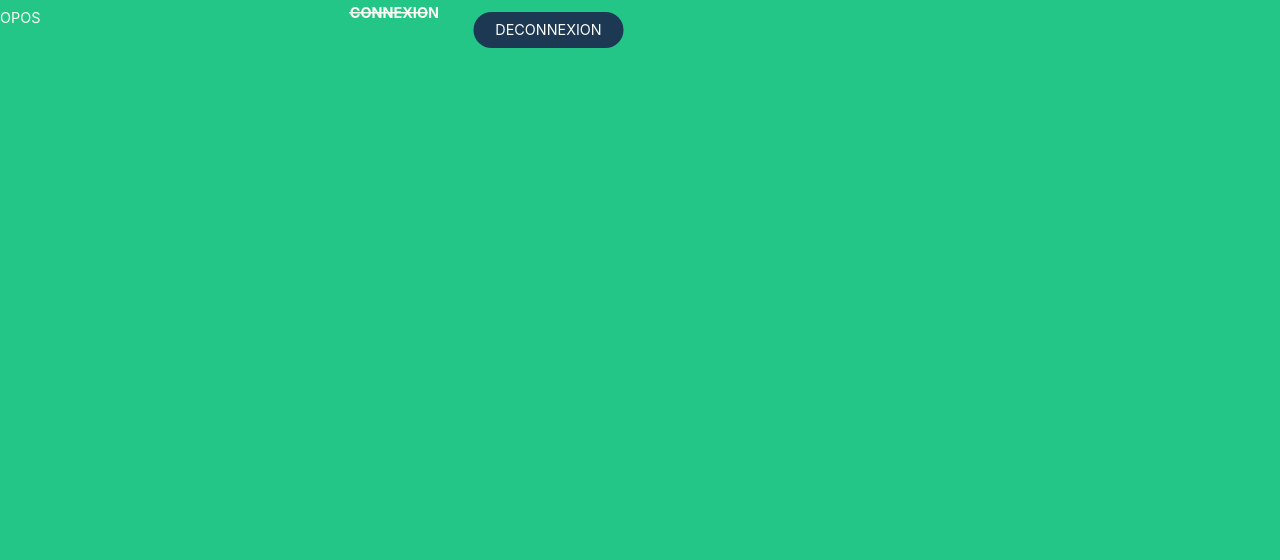
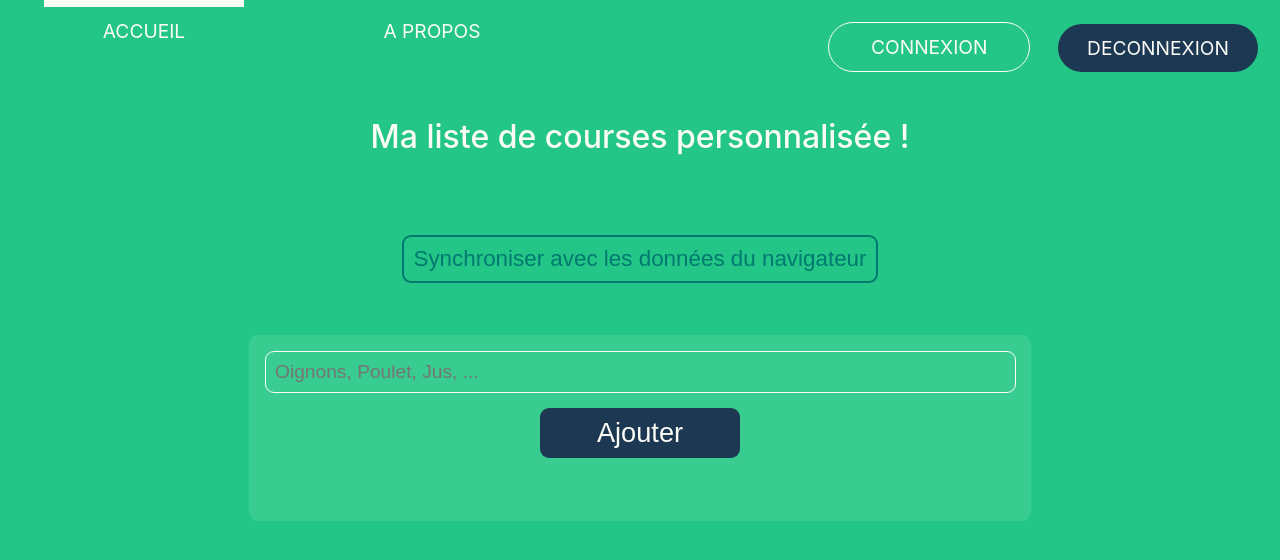
Before and after one commit to SnyDrive25/listecourses, a React (Create React App) app: page / in a window 1280 px wide. Shown: the top 560 px of the page. Built offline with nearby package versions, Linux system fonts and the light colour scheme.

Commit message:
local functional

```diff
--- a/src/App.css
+++ b/src/App.css
@@ -1,3 +1,10 @@
 .App {
   text-align: center;
+  padding-top: 12vh;
 }
+
+h1 {
+  color: var(--light);
+  font-weight: 500;
+  margin-bottom: 5vw;
+}
--- a/src/components/navbar/Navbar.css
+++ b/src/components/navbar/Navbar.css
@@ -9,7 +9,6 @@
     z-index: 4;
     opacity: 1;
     background-color: var(--main);
-    transition: all.4s;
 }
 
 .titles {
@@ -37,7 +36,7 @@
     border-radius: 10vh;
 }
 
-@media only screen and (max-width: 950px) {
+@media only screen and (max-width: 1035px) {
 
     #Navbar {
         display: flex;
@@ -115,9 +114,9 @@
         line-height: 5vh;
         display: block;
         border: .1em solid var(--light);
-        margin: 1.2em;
-        margin-top: .4em;
-        min-width: fit-content;
+        margin: 1em;
+        margin-top: .1em;
+        min-width: 150px;
         border-radius: 10vh;
     }
 
@@ -129,7 +128,7 @@
 
 }
 
-@media only screen and (min-width: 950px) {
+@media only screen and (min-width: 1035px) {
 
     #Navbar {
         display: inline-flex;
@@ -151,7 +150,6 @@
         font-size: 1.2em;
         line-height: 6vh;
         margin: 0 44px;
-        transition: all.1s;
     }
 
     .titles a:hover {
--- a/src/components/navbar/Navbar.js
+++ b/src/components/navbar/Navbar.js
@@ -39,25 +39,6 @@ function Navbar() {
         }
     }
 
-    if (window.innerWidth > 950) {
-        var prevScrollpos = window.pageYOffset;
-        window.onscroll = function () {
-            var currentScrollPos = window.pageYOffset;
-            if (prevScrollpos > currentScrollPos) {
-                document.getElementById("Navbar").style.top = "0";
-                document.getElementById("Navbar").style.left = "0vw";
-                document.getElementById("Navbar").style.width = "100vw";
-                document.getElementById("Navbar").style.transform = "scale(100%)";
-            } else {
-                document.getElementById("Navbar").style.top = "-1.5vh";
-                document.getElementById("Navbar").style.left = "-50vw";
-                document.getElementById("Navbar").style.width = "200vw";
-                document.getElementById("Navbar").style.transform = "scale(75%)";
-            }
-            prevScrollpos = currentScrollPos;
-        }
-    }
-
     return (
         <div id="Navbar">
             <div className="titles">
--- a/src/index.css
+++ b/src/index.css
@@ -2,6 +2,7 @@
   --black: #010101;
   --light: #fbfcf6;
   --main: #23c686;
+  --main-plus: #007a70;
   --dark: #1d3853;
   --grey: #7a9295;
 }
--- a/src/pages/home/Home.css
+++ b/src/pages/home/Home.css
@@ -0,0 +1,116 @@
+.card {
+    position: relative;
+    background-color: rgb(251, 252, 246, .1);
+    height: fit-content;
+    padding: 1em;
+    width: 90vw;
+    max-width: 750px;
+    border-radius: 9px 9px 0 0;
+    margin: 0 auto;
+}
+
+.big {
+    margin-bottom: 4vw auto;
+    height: auto;
+    overflow-y: visible;
+    display: flex;
+    flex-wrap: wrap;
+    flex-direction: row;
+    border-radius: 0 0 9px 9px;
+    gap: 15px;
+}
+
+#button,
+.sync {
+    margin-left: auto;
+    margin-right: auto;
+    margin: 15px auto;
+    border-radius: 9px;
+    padding: 9px;
+}
+
+#button {
+    left: 0;
+    width: 200px;
+    background-color: var(--dark);
+    color: var(--light);
+    font-size: 1.7em;
+    border: none;
+}
+
+.sync {
+    color: var(--main-plus);
+    max-width: 92vw;
+    font-size: 1.4em;
+    background-color: transparent;
+    border: .1em solid var(--main-plus);
+    margin-bottom: 4vw;
+}
+
+#input {
+    width: calc(90vw + 32px);
+    max-width: 782px !important;
+    color: var(--light);
+    font-size: 2em;
+}
+
+#button:hover,
+.sync:hover {
+    cursor: pointer;
+}
+
+#button:hover {
+    background-color: var(--dark);
+}
+
+.sync:hover {
+    background-color: rgb(0, 122, 112, .2);
+}
+
+.card span,
+.card input {
+    padding: 9px;
+    border-radius: 9px;
+    border: .1em solid var(--light);
+    height: fit-content;
+    color: var(--light);
+    font-size: 1.2em;
+}
+
+.card span {
+    width: fit-content;
+}
+
+.card span:hover {
+    cursor: pointer;
+    animation: tremble .07s infinite;
+    animation-timing-function: linear;
+    border-color: crimson;
+    color: crimson;
+}
+
+@keyframes tremble {
+    0% {
+        transform: rotateZ(0deg);
+    }
+
+    44% {
+        transform: rotateZ(2deg) translateX(3px);
+    }
+
+    81% {
+        transform: rotateZ(-2deg) translateX(-3px);
+    }
+
+    100% {
+        transform: rotateZ(0deg);
+    }
+}
+
+.card input {
+    width: calc(100% - 1em);
+}
+
+input {
+    opacity: 1 !important;
+}
--- a/src/pages/home/Home.js
+++ b/src/pages/home/Home.js
@@ -1,10 +1,73 @@
 import './Home.css';
+import '../../App.css';
+import { useState } from 'react';
 
 function Home() {
+
+  const [liste, setListe] = useState([]);
+
+  function sync() {
+    if (localStorage.getItem("liste") !== null) {
+      var array = JSON.parse(localStorage.getItem("liste"));
+      console.log(array);
+    }
+    else {
+      console.log("nope");
+      localStorage.setItem("liste", JSON.stringify(liste));
+    }
+  }
+
+  localStorage.setItem("liste", JSON.stringify(liste));
+
+  setInterval(function () {
+    let div = document.getElementById("card");
+    let spans = div.getElementsByTagName("span");
+    let textArray = [];
+
+    for (let i = 0; i < spans.length; i++) {
+      textArray.push(spans[i].textContent);
+    }
+
+    if (textArray.length !== JSON.parse(localStorage.getItem("liste")).length) {
+      setListe(textArray);
+    }
+
+  }, 500);
+
+  function search() {
+    var element = document.getElementById("new_element").value.replace(/[^a-zA-Z0-9\s]/g, "");   // On enlève tout ce qui n'est pas un caractère alphabétique (a-zA-Z), numériques (0-9) ou un espace (\s) avec une expression régulière
+    if (element.length === 0) {
+      alert("Veuillez remplir la zone de texte avant d'ajouter un élément");
+    }
+    else {
+      element = element[0].charAt(0).toUpperCase() + element.slice(1).toLowerCase();
+      if (element !== "") {
+        var old_list = JSON.parse(localStorage.getItem("liste"));      // on récupère la liste actuelle
+        setListe([...old_list, element]);                              // on ajoute le nouvel élément dans le tableau
+
+        var code_element = element.replaceAll(" ", "_").toLowerCase();
+        document.getElementById("card").innerHTML += "<span id='e" + code_element + "' onclick='e" + code_element + ".parentNode.removeChild(e" + code_element + ")'>" + element + "</span>";
+        // Là on ajoute dans le html l'élément écrit et on lui donne une propriété onclick pour qu'il puisse être retiré en cliquant dessus
+        // Remarque : j'ai ajouté un 'e' devant l'id et les références de l'id car sinon, si l'élément commence par un chiffre (ex : 2kg de riz), l'id ne sera pas valide car commençant par un chiffre !
+
+        localStorage.setItem("liste", JSON.stringify(liste));          // on met à jour la variable du localstorage
+        setTimeout(() => {
+          document.getElementById("new_element").value = '';
+        }, 50);
+      }
+    }
+  }
+
   return (
     <div className="App">
-
-    </div>
+      <h1>Ma liste de courses personnalisée !</h1>
+      <button className='sync' onClick={() => sync()}>Synchroniser avec les données du navigateur</button>
+      <div className='card'>
+        <input type="text" placeholder='Oignons, Poulet, Jus, ...' id="new_element"></input>
+        <button id="button" onClick={() => search()}>Ajouter</button>
+      </div>
+      <div className='card big' id="card"></div>
+    </div >
   );
 }
 
```
